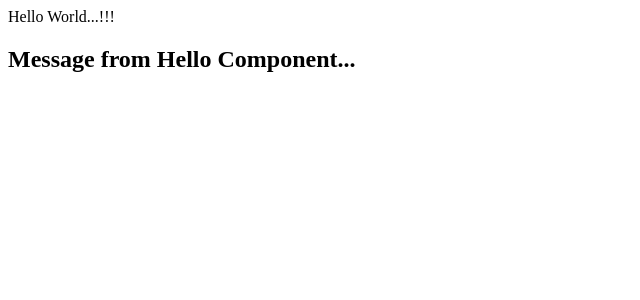
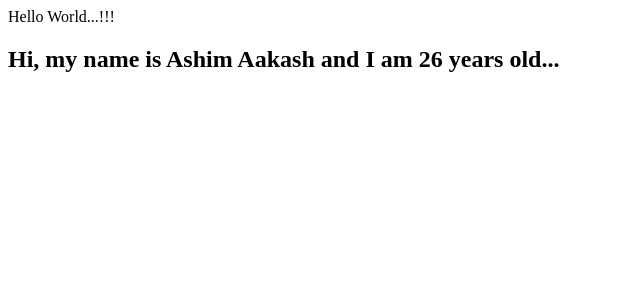
Before and after one commit to ashimaakash03/reactjs-project, a React (Vite) app in the folder reactjs-project/: page / in a window 1280 px wide. Shown: the top 300 px of the page, without its empty margins (0-640 px from the left). Built offline with nearby package versions, Linux system fonts and the light colour scheme.

Commit message:
demonstrated dynamic values in JSX

```diff
--- a/reactjs-project/src/components/Hello.jsx
+++ b/reactjs-project/src/components/Hello.jsx
@@ -1,6 +1,12 @@
 function Hello() {
+  const name = "Ashim Aakash";
+  const age = 26;
 
-    return <h2>Message from Hello Component...</h2>
+  return (
+    <h2>
+      Hi, my name is {name} and I am {age} years old...
+    </h2>
+  );
 }
 
 export default Hello;
```
